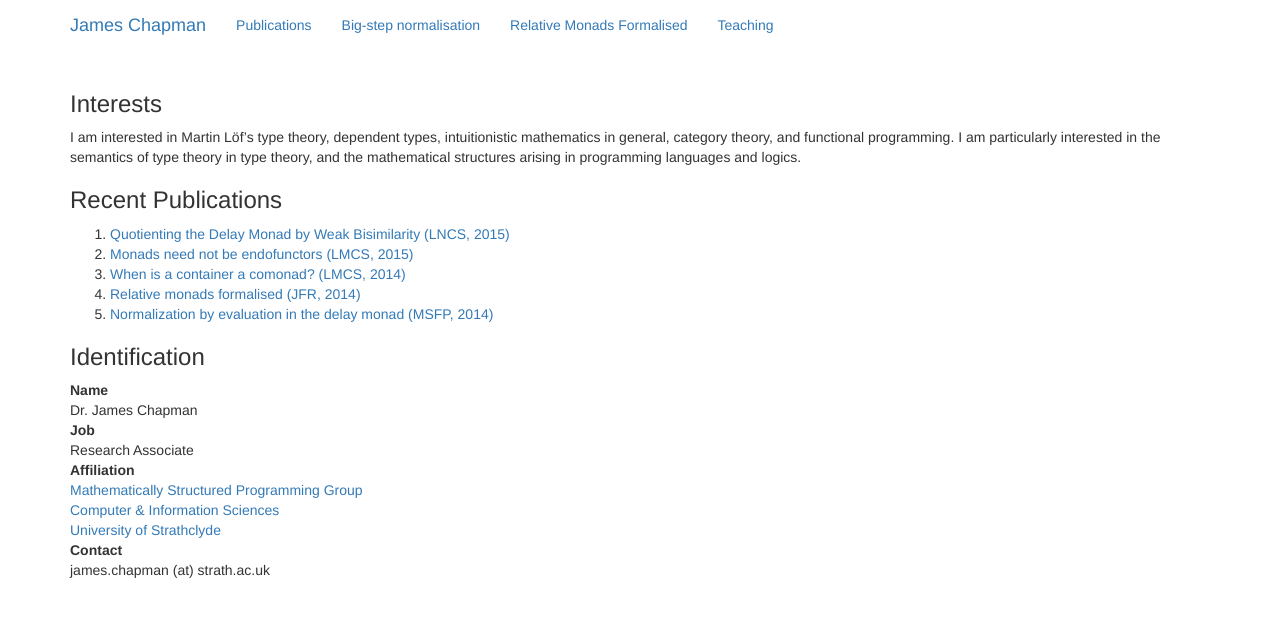
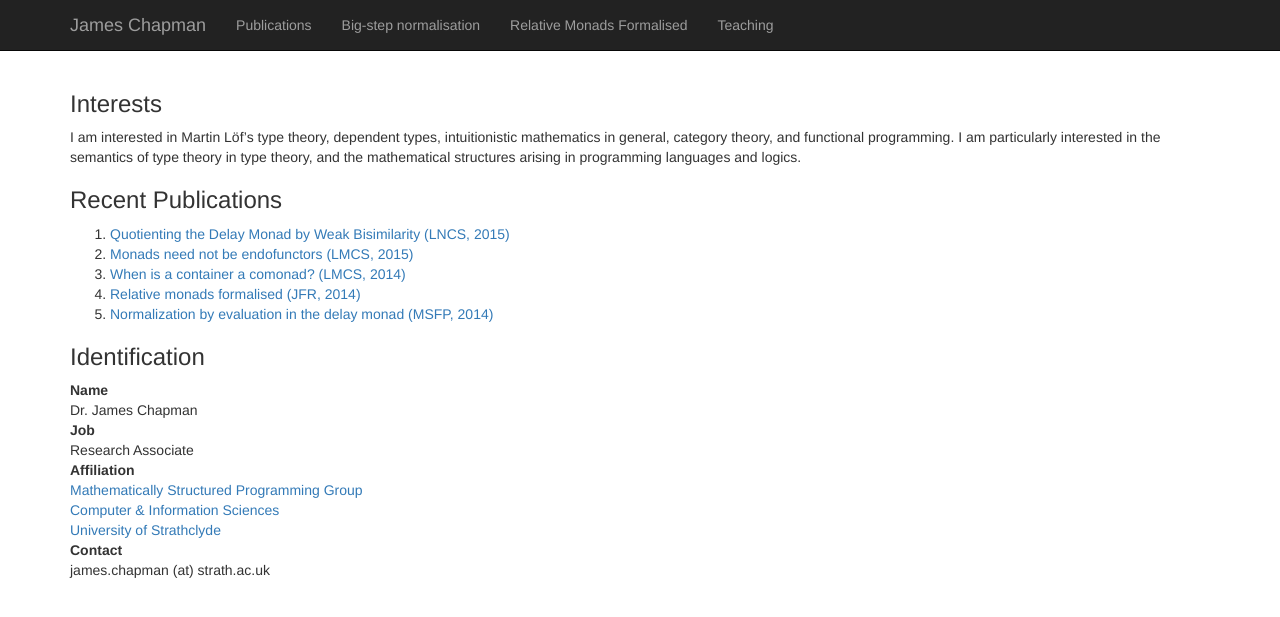
Before and after one commit to jmchapman/jmchapman.github.io, a Jekyll site: the page built from index.html, in a window 1280 px wide. Shown: the top 617 px of the page. Built offline with Jekyll 4.4.1, drawn with Linux system fonts in a browser that asks for light colours; nearby versions of some CDN libraries.

Commit message:
inverse, not inverted

```diff
--- a/_layouts/default.html
+++ b/_layouts/default.html
@@ -17,7 +17,7 @@
     <![endif]-->
   </head>
   <body>
-    <nav class="navbar navbar-inverted navbar-static-top">
+    <nav class="navbar navbar-inverse navbar-static-top">
       <div class="container">
         <div class="navbar-header">
           <button type="button" class="navbar-toggle collapsed" data-toggle="collapse" data-target="#navbar" aria-expanded="false" aria-controls="navbar">
```
